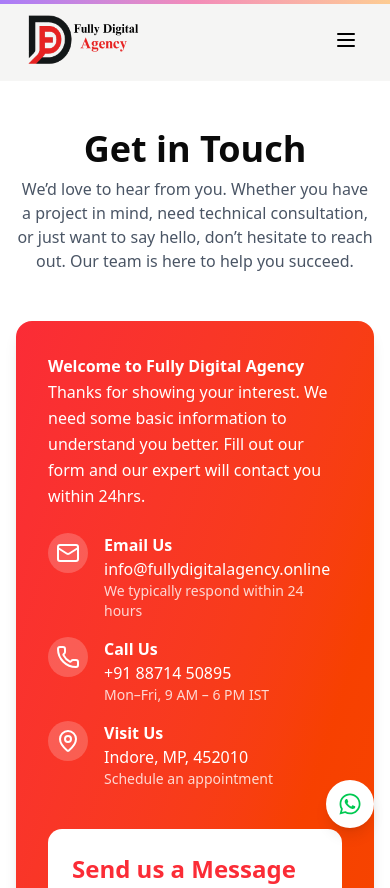
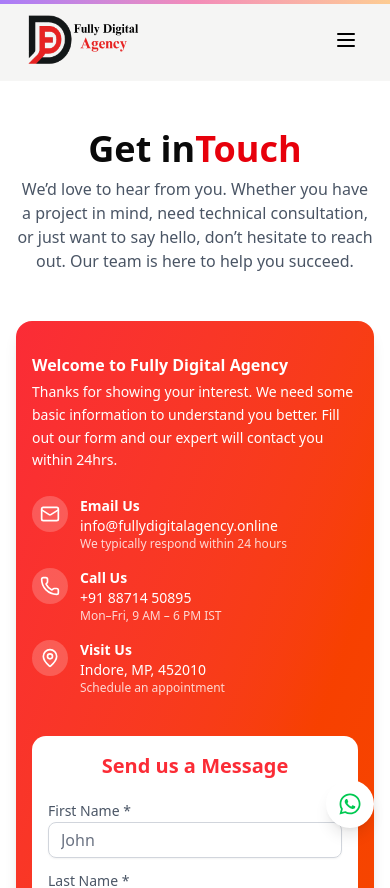
Before and after one commit to hemendra-zerotime/it-service-web, a Next.js app: page /contact in a window 390 px wide. Shown: the top 888 px of the page. Built offline with nearby package versions, Linux system fonts and the light colour scheme.

Commit message:
fix responsiveness

```diff
--- a/app/contact/page.tsx
+++ b/app/contact/page.tsx
@@ -37,7 +37,7 @@ export default function ContactPage() {
       <main className="px-4 md:px-10 lg:px-20 py-12 mx-auto max-w-7xl">
         <section className="text-center mb-12 space-y-2">
           <h1 className="text-4xl font-bold">Get in
-             Touch
+             <span className="text-red-600">Touch</span>
           </h1>
           <p className="text-gray-600 max-w-2xl mx-auto">
             We’d love to hear from you. Whether you have a project in mind, need technical consultation, or just want to say hello, don’t hesitate to reach out. Our team is here to help you succeed.
@@ -45,67 +45,73 @@ export default function ContactPage() {
         </section>
 
         {/* Main Contact Grid */}
-        <section className="grid md:grid-cols-2 gap-10 bg-gradient-to-br from-red-500 to-orange-600 p-8 rounded-2xl shadow-lg text-white">
-          {/* Left Side - Info */}
-          <div className="space-y-6 text-white">
-            <p className="text-base leading-relaxed">
-              <strong>Welcome to Fully Digital Agency</strong><br />
+       <section
+  className="w-full max-w-7xl mx-auto bg-gradient-to-br from-red-500 to-orange-600 rounded-2xl shadow-lg text-white overflow-hidden px-4 py-8 sm:px-6 md:px-10 lg:px-16"
+>
+  <div className="grid grid-cols-1 md:grid-cols-2 gap-10 items-start">
+    {/* Left Info */}
+ <div className="space-y-6 text-white break-words w-full max-w-full">
+  {/* Paragraph */}
+  <p className="text-sm sm:text-base leading-relaxed text-white">
+    <strong className="text-base sm:text-lg block mb-1">Welcome to Fully Digital Agency</strong>
     Thanks for showing your interest. We need some basic information to understand you better.
     Fill out our form and our expert will contact you within 24hrs.
   </p>
 
+  {/* Contact Info List */}
   <div className="space-y-4">
     {/* Email */}
-              <div className="flex items-start gap-4">
-                <div className="bg-white/20 p-2 rounded-full">
-                  <Mail className="w-6 h-6 text-white" />
+    <div className="flex items-start gap-3 sm:gap-4 flex-wrap">
+      <div className="bg-white/20 p-2 rounded-full shrink-0">
+        <Mail className="w-5 h-5 sm:w-6 sm:h-6 text-white" />
       </div>
-                <div>
-                  <h3 className="font-semibold">Email Us</h3>
-                  <p>info@fullydigitalagency.online</p>
-                  <p className="text-sm text-white/80">We typically respond within 24 hours</p>
+      <div className="min-w-0">
+        <h3 className="text-sm sm:text-base font-semibold">Email Us</h3>
+        <p className="break-all text-sm sm:text-base">info@fullydigitalagency.online</p>
+        <p className="text-xs sm:text-sm text-white/80">We typically respond within 24 hours</p>
       </div>
     </div>
 
     {/* Phone */}
-              <div className="flex items-start gap-4">
-                <div className="bg-white/20 p-2 rounded-full">
-                  <Phone className="w-6 h-6 text-white" />
+    <div className="flex items-start gap-3 sm:gap-4 flex-wrap">
+      <div className="bg-white/20 p-2 rounded-full shrink-0">
+        <Phone className="w-5 h-5 sm:w-6 sm:h-6 text-white" />
       </div>
-                <div>
-                  <h3 className="font-semibold">Call Us</h3>
-                  <Link href="tel:+918871450895">+91 88714 50895</Link>
-                  <p className="text-sm text-white/80">Mon–Fri, 9 AM – 6 PM IST</p>
+      <div className="min-w-0">
+        <h3 className="text-sm sm:text-base font-semibold">Call Us</h3>
+        <Link href="tel:+918871450895" className="text-sm sm:text-base block">+91 88714 50895</Link>
+        <p className="text-xs sm:text-sm text-white/80">Mon–Fri, 9 AM – 6 PM IST</p>
       </div>
     </div>
 
     {/* Address */}
-              <div className="flex items-start gap-4">
-                <div className="bg-white/20 p-2 rounded-full">
-                  <MapPin className="w-6 h-6 text-white" />
+    <div className="flex items-start gap-3 sm:gap-4 flex-wrap">
+      <div className="bg-white/20 p-2 rounded-full shrink-0">
+        <MapPin className="w-5 h-5 sm:w-6 sm:h-6 text-white" />
       </div>
-                <div>
-                  <h3 className="font-semibold">Visit Us</h3>
-                  <p>Indore, MP, 452010</p>
-                  <p className="text-sm text-white/80">Schedule an appointment</p>
+      <div className="min-w-0">
+        <h3 className="text-sm sm:text-base font-semibold">Visit Us</h3>
+        <p className="text-sm sm:text-base">Indore, MP, 452010</p>
+        <p className="text-xs sm:text-sm text-white/80">Schedule an appointment</p>
       </div>
     </div>
   </div>
 </div>
 
-          {/* Right Side - Form */}
-          <div className="bg-white bg-opacity-10 rounded-xl p-6 backdrop-blur-sm">
-            <h2 className="text-2xl font-bold mb-6 text-red-500 ">Send us a Message</h2>
+
+    {/* Right Form */}
+    <div className="bg-white bg-opacity-10 rounded-xl p-4 sm:p-6 backdrop-blur-sm w-full">
+      <h2 className="text-xl sm:text-2xl md:text-3xl font-bold mb-6 text-red-500 text-center">
+  Send us a Message
+</h2>
       <form className="space-y-4 text-gray-600">
-      {/* 2-column grid for inputs */}
-      <div className="grid grid-cols-1 md:grid-cols-2 gap-4">
+        <div className="grid grid-cols-1 sm:grid-cols-1 md:grid-cols-2 gap-4">
           <FormField id="first-name" name="firstName" label="First Name" placeholder="John" required />
           <FormField id="last-name" name="lastName" label="Last Name" placeholder="Doe" required />
           <FormField id="email" name="email" label="Email Address" type="email" placeholder="john@example.com" required />
           <FormField id="phone" name="phone" label="Phone Number" type="tel" placeholder="+91 88714 50895" />
         </div>
 
-      {/* Message */}
         <div className="space-y-1">
           <Label htmlFor="message">Message *</Label>
           <textarea
@@ -117,7 +123,6 @@ export default function ContactPage() {
           />
         </div>
 
-      {/* Submit */}
         <Button
           type="submit"
           className="w-full bg-gradient-to-r from-red-500 to-orange-600 hover:from-red-600 hover:to-orange-500 text-white"
@@ -126,7 +131,9 @@ export default function ContactPage() {
         </Button>
       </form>
     </div>
+  </div>
 </section>
+
       </main>
     </>
   );
```
Lines whose indentation alone changed are shown as unchanged.
